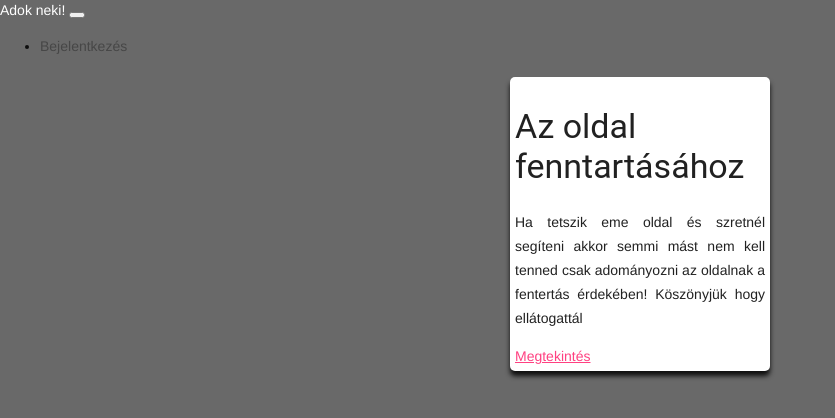
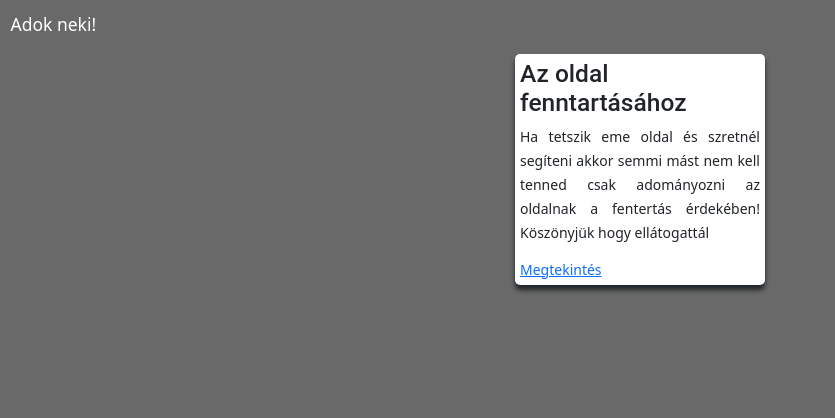
Before and after one commit to KVince002/AdomanyDjango-Rolling, a Django app: page / in a window 1280 px wide. Shown: the top 418 px of the page, without its empty margins (0-835 px from the left). Run offline with Django 4.2, Linux system fonts and the light colour scheme; data comes from the database, SQL or seed files in the repository; some libraries are stand-ins or nearby versions.

Commit message:
A layout most már működik + navbar

```diff
--- a/AdomanyOldal/app/templates/app/layout/layout_head.html
+++ b/AdomanyOldal/app/templates/app/layout/layout_head.html
@@ -12,7 +12,7 @@
     <link href="{% static 'mdl/material.min.css' %}" rel="stylesheet">
     {% load static %}
     <!-- Bootstrap 5.2 css -->
-    <link rel="stylesheet" href="{% static 'bootstrap-5.2.0-beta1-dist/css/bootstrapgrid.min.css'%}">
+    <link rel="stylesheet" href="{% static 'bootstrap-5.2.0-beta1-dist/css/bootstrap.min.css'%}">
 
     {% load static %}
     <!-- saját css -->
--- a/AdomanyOldal/app/templates/app/layout/layout_nav.html
+++ b/AdomanyOldal/app/templates/app/layout/layout_nav.html
@@ -3,7 +3,7 @@
 <nav class="navbar navbar-expand-lg">
     <div class="container-fluid">
         <a href="{% url 'kezdolap' %}" id="kezdolapVissza" class="navbar-brand">Adok neki!</a>
-        <button class="navbar-toggler" type="button" , data-bs-toggle="collapse" data-bs-target="#navbarNav"
+        <button class="navbar-toggler" type="button" data-bs-toggle="collapse" data-bs-target="#navbarNav"
             aria-controls="navbarNav" aria-expanded="false" aria-label="Toggle navigation">
             <span class="navbar-toggler-icon"></span>
         </button>
```
